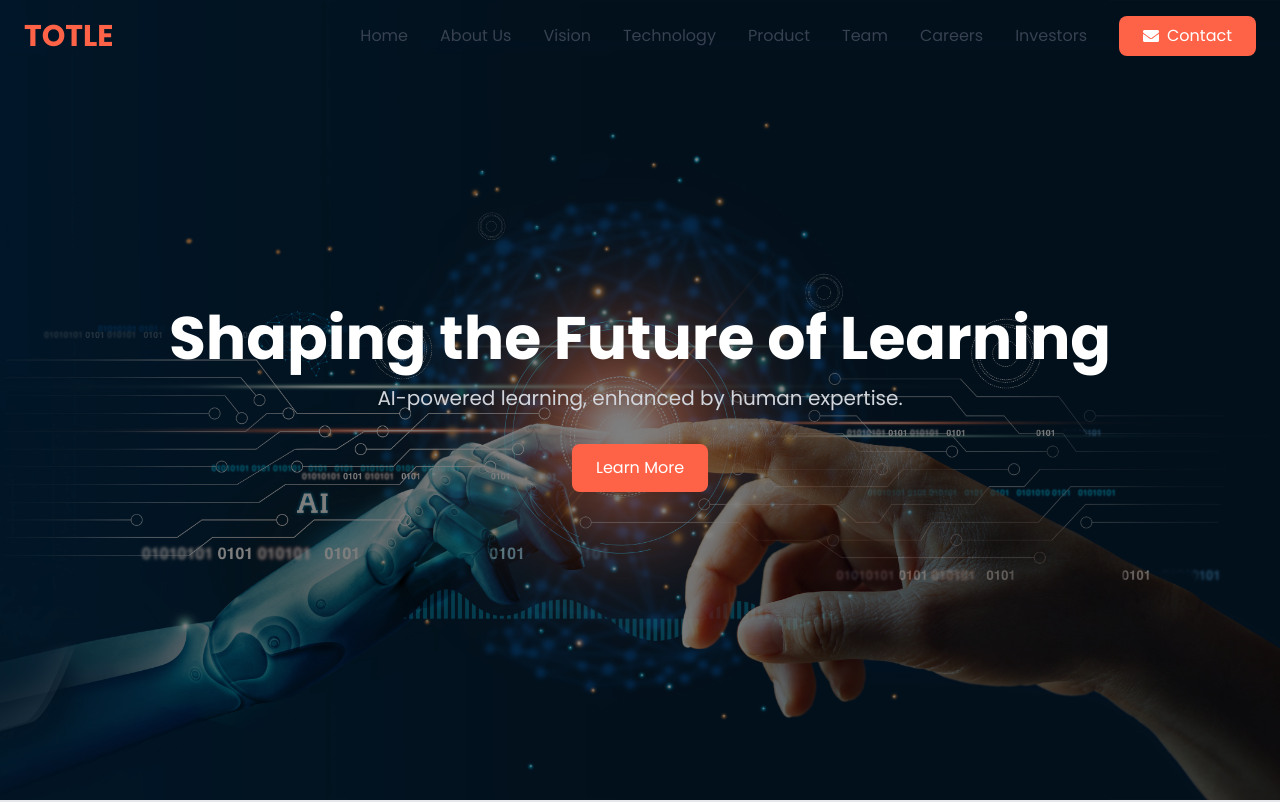
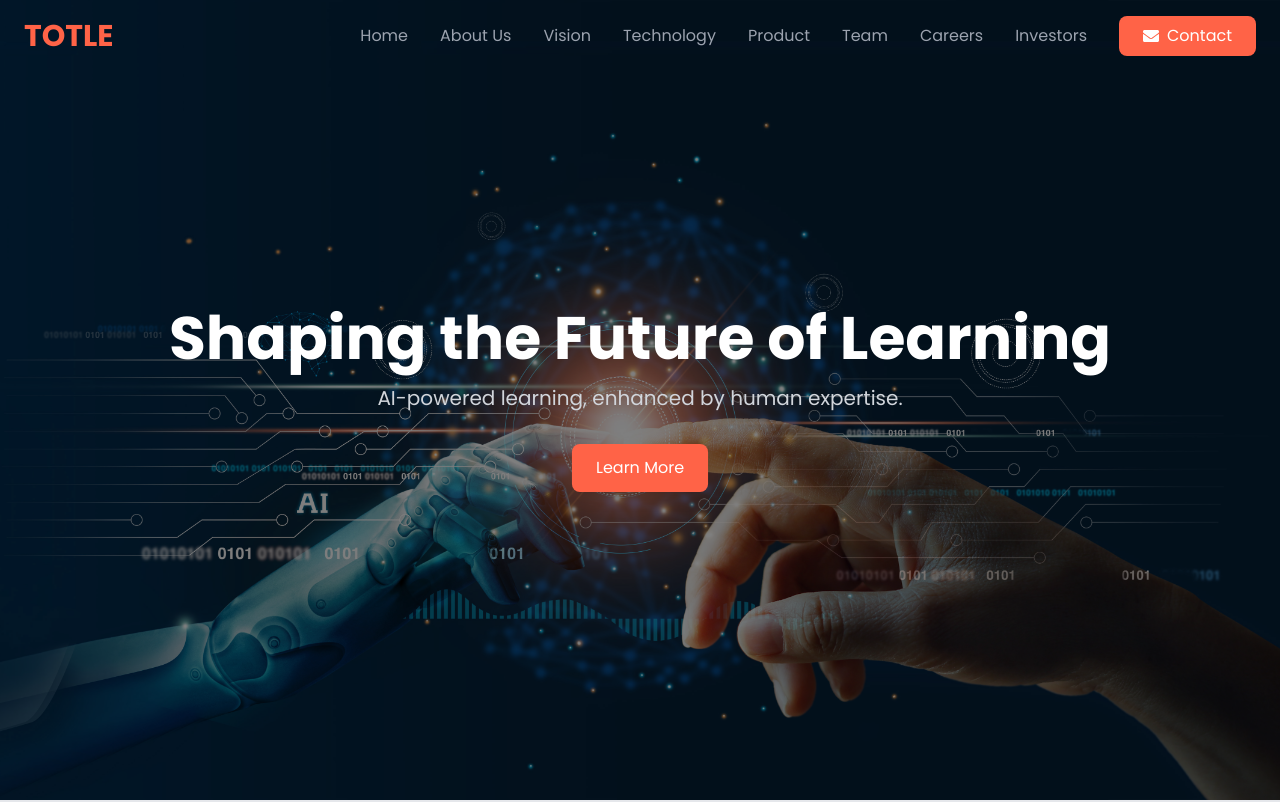
Before and after one commit to sriraghyash/totle-portfolio, a React (Create React App) app: page / in a window 1280 px wide. Shown: the top 802 px of the page. Built offline with nearby package versions, Linux system fonts and the light colour scheme.

Commit message:
contact page is updated with email feedback and changed font color in navbar

```diff
--- a/package.json
+++ b/package.json
@@ -7,6 +7,7 @@
     "@testing-library/react": "^13.4.0",
     "@testing-library/user-event": "^13.5.0",
     "aos": "^2.3.4",
+    "axios": "^1.7.7",
     "react": "^18.3.1",
     "react-circular-progressbar": "^2.1.0",
     "react-dom": "^18.3.1",
--- a/src/components/Contact/Contact.js
+++ b/src/components/Contact/Contact.js
@@ -1,4 +1,5 @@
 import React, { useState } from 'react';
+import axios from 'axios';
 
 const Contact = () => {
   const [formData, setFormData] = useState({
@@ -16,12 +17,25 @@ const Contact = () => {
     });
   };
 
-  const handleSubmit = (e) => {
+  const handleSubmit = async(e) => {
     e.preventDefault();
     // Here, you can send the form data to an API endpoint (e.g., via fetch or axios)
-    // For now, we’ll just simulate submission with a success message.
-    setSubmitted(true);
-    setTimeout(() => setSubmitted(false), 3000); // Reset after 3 seconds
+    try {
+      const response = await axios.post('http://localhost:4000/feedback/contact',formData);
+      console.log(response.data);
+      setSubmitted(true);
+      setFormData({
+        name:'',
+        email:'',
+        message:'',
+      });
+      setTimeout(() => {
+        setSubmitted(false)
+      }, 3000);
+    } catch (error) {
+      console.error('Error submitting the form',error);
+
+    }
   };
 
   return (
--- a/src/components/Navbar/Navbar.js
+++ b/src/components/Navbar/Navbar.js
@@ -43,34 +43,34 @@ const Navbar = () => {
 
         {/* Navbar Links for Desktop */}
         <div className="hidden md:flex md:items-center md:space-x-8">
-          <Link to="/" className="text-gray-700 dark:text-white hover:text-tangering transition-all duration-300">
+          <Link to="/" className={`transition-all duration-300 dark:text-white hover:text-tangering ${ isScrolled ? 'text-gray-700' : 'text-gray-400'} `}>
             Home
           </Link>
-          <Link to="/about" className="text-gray-700 dark:text-white hover:text-tangering transition-all duration-300">
+          <Link to="/about" className={`transition-all duration-300 dark:text-white hover:text-tangering ${ isScrolled ? 'text-gray-700' : 'text-gray-400'} `}>
             About Us
           </Link>
-          <Link to="/vision" className="text-gray-700 dark:text-white hover:text-tangering transition-all duration-300">
+          <Link to="/vision" className={`transition-all duration-300 dark:text-white hover:text-tangering ${ isScrolled ? 'text-gray-700' : 'text-gray-400'} `}>
             Vision
           </Link>
-          <Link to="/tech" className="text-gray-700 dark:text-white hover:text-tangering transition-all duration-300">
+          <Link to="/tech" className={`transition-all duration-300 dark:text-white hover:text-tangering ${ isScrolled ? 'text-gray-700' : 'text-gray-400'} `}>
             Technology
           </Link>
           {/* <Link to="/testimonials" className="text-gray-700 dark:text-white hover:text-tangering transition-all duration-300">
             Testimonials
           </Link> */}
-          <Link to="/product" className="text-gray-700 dark:text-white hover:text-tangering transition-all duration-300">
+          <Link to="/product" className={`transition-all duration-300 dark:text-white hover:text-tangering ${ isScrolled ? 'text-gray-700' : 'text-gray-400'} `}>
             Product
           </Link>
-          <Link to="/team" className="text-gray-700 dark:text-white hover:text-tangering transition-all duration-300">
+          <Link to="/team" className={`transition-all duration-300 dark:text-white hover:text-tangering ${ isScrolled ? 'text-gray-700' : 'text-gray-400'} `}>
             Team
           </Link>
           {/* <Link to="/blog" className="text-gray-700 dark:text-white hover:text-tangering transition-all duration-300">
             Blog
           </Link> */}
-          <Link to="/careers" className="text-gray-700 dark:text-white hover:text-tangering transition-all duration-300">
+          <Link to="/careers" className={`transition-all duration-300 dark:text-white hover:text-tangering ${ isScrolled ? 'text-gray-700' : 'text-gray-400'} `}>
             Careers
           </Link>
-          <Link to="/investors" className="text-gray-700 dark:text-white hover:text-tangering transition-all duration-300">
+          <Link to="/investors" className={`transition-all duration-300 dark:text-white hover:text-tangering ${ isScrolled ? 'text-gray-700' : 'text-gray-400'} `}>
             Investors
           </Link>
           <Link to="/contact" className="flex items-center bg-tangering text-white py-2 px-6 rounded-lg hover:bg-orange-600 transition-all duration-300">
```
Also changed, not shown: 1 other file (tests, documents, lock files or other folders).
